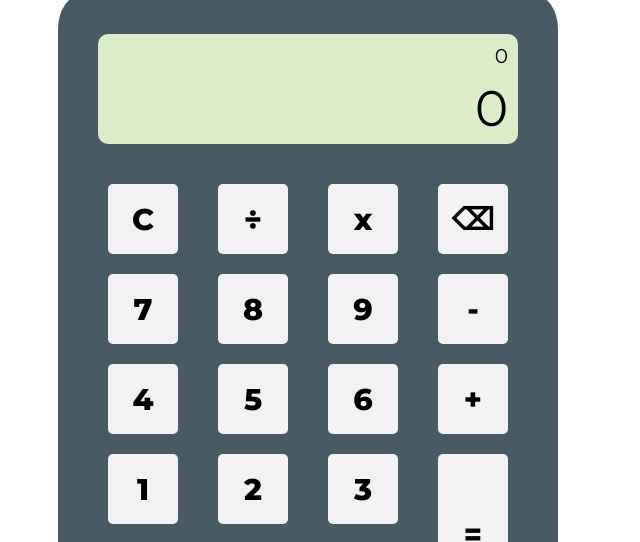
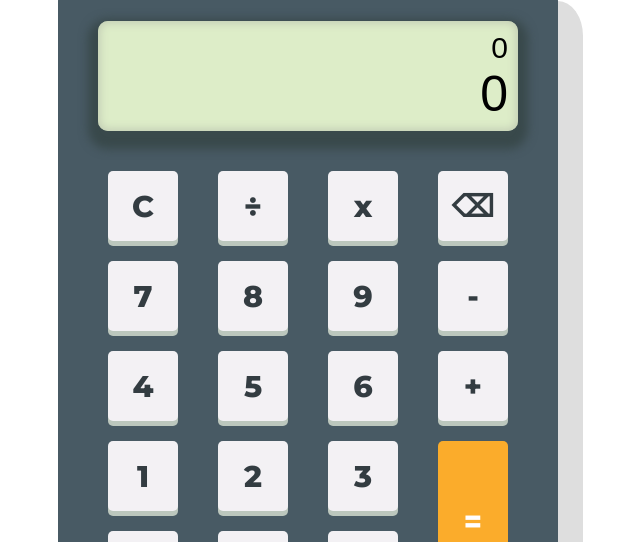
Before and after one commit to deeowemez/calculator, a plain HTML site: page index.html in a window 1280 px wide. Shown: the part 89-631 px from the top of the page, without its empty margins (332-972 px from the left). Drawn offline with Linux system fonts and the light colour scheme.

Commit message:
add div box shadows

```diff
--- a/styles.css
+++ b/styles.css
@@ -1,9 +1,18 @@
+*{
+  padding: 0;
+  margin: 0;
+  box-sizing: border-box;
+}
+
 body{
   height: 100vh;
   display: flex;
   flex-direction: column;
+  align-items: center;
   font-family: 'Montserrat', sans-serif;
-  font-size: 20px;
+  /* font-size: 20px; */
+  font-weight: 800;
+  font-size: 30px;
 }
 
 .heading{
@@ -11,9 +20,15 @@ body{
   justify-content: center;
   font-family: 'Changa', sans-serif;
   letter-spacing: 3px;
-  padding: 10px;
   font-size: 30px;
   font-weight: 500;
+  padding: 0 5px;
+  /* margin-bottom: 10px; */
+  /* background: linear-gradient(
+    to bottom,
+    transparent 50%,
+    #fce041 100%
+  ); */
 }
 
 .outerContainer{
@@ -31,27 +46,32 @@ body{
   height: 700px;
   background-color: rgb(72,90,100);
   border-radius: 5%;
+  box-shadow: 0px 10px rgb(53,71,81), 25px 35px rgb(222,222,222);
 }
 
 .display{
   display: flex;
   flex-direction: column;
   align-items: flex-end;
-  /* justify-content: flex-end; */
   width: 420px;
   height: 110px;
   background-color: rgb(221,237,200);
   border-radius: 10px;
-  margin-top: 40px;
+  margin-top: 55px;
+  box-shadow: 0px 8px 10px 10px rgb(57,73,75), inset 0px 0px 8px 2px rgb(194,204,180);
 }
 
 #prevNumDisplay{
-  padding: 10px;
+  font-family: 'Tektur', sans-serif;
+  font-weight: 300;
+  padding: 10px 10px 0 10px;
 }
 
 #currentNumDisplay{
+  font-family: 'Tektur', sans-serif;
   padding: 0 10px;
   font-size: 50px;
+  font-weight: 500;
 }
 
 .numbers{
@@ -94,10 +114,18 @@ body{
   height: 70px;
   background-color: rgb(243,241,244);
   border-radius: 5px;
-  font-weight: 800;
-  font-size: 30px;
+  cursor: pointer;
+  color: rgb(51,60,65);
+  box-shadow: 0px 5px rgb(188,199,189);
+}
+
+#cat{
+  font-size: 15px;
 }
 
 #equals{
+  color: rgb(255,254,255);
   height: 160px;
+  background-color: rgb(251,172,43);
+  box-shadow: 0px 5px rgb(201,121,10);
 }
```
